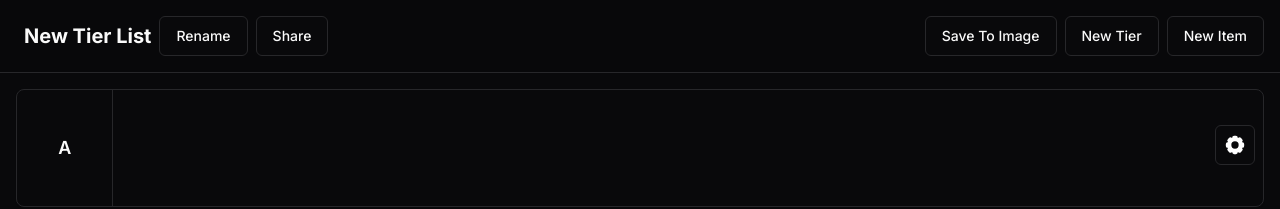
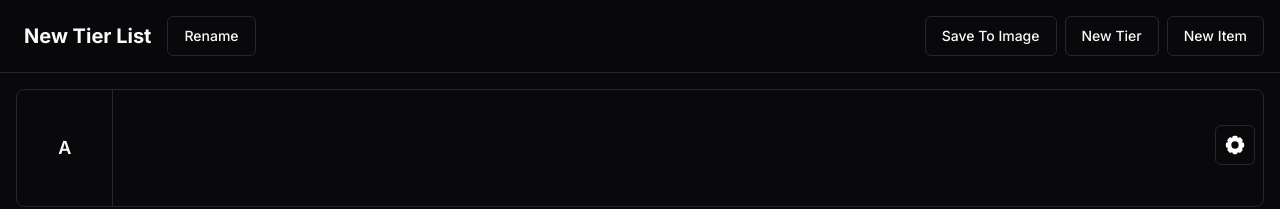
Before and after one commit to WilliamJizh/tierlist-maker, a Next.js app: page /create in a window 1280 px wide. Shown: the top 209 px of the page. Built offline with nearby package versions, Linux system fonts and the light colour scheme.

Commit message:
remove online sharing

```diff
--- a/components/tierListBuilder/tierList.tsx
+++ b/components/tierListBuilder/tierList.tsx
@@ -686,7 +686,7 @@ const TierList = (props: TierListProps) => {
             </p>
             <TitleDialog submitTitle={setTitle} title={title} />
 
-            {url.endsWith("/") ? (
+            {/* {url.endsWith("/") ? (
               <PublishTierList
                 title={title}
                 content={containers}
@@ -696,7 +696,7 @@ const TierList = (props: TierListProps) => {
               <Button onClick={copyUrlToClipboard} variant="outline">
                 Share
               </Button>
-            )}
+            )} */}
 
           </div>
           <Tooltip>
--- a/components/tierListBuilder/titleEdit.tsx
+++ b/components/tierListBuilder/titleEdit.tsx
@@ -29,7 +29,7 @@ export function TitleDialog(props: ImageUploadProps) {
   return (
     <Dialog open={open} onOpenChange={setOpen}>
       <DialogTrigger asChild>
-        <Button variant="outline">Rename</Button>
+        <Button variant="outline" className="ml-2">Rename</Button>
       </DialogTrigger>
       <DialogContent className="sm:max-w-[425px]">
         <DialogHeader>
```
